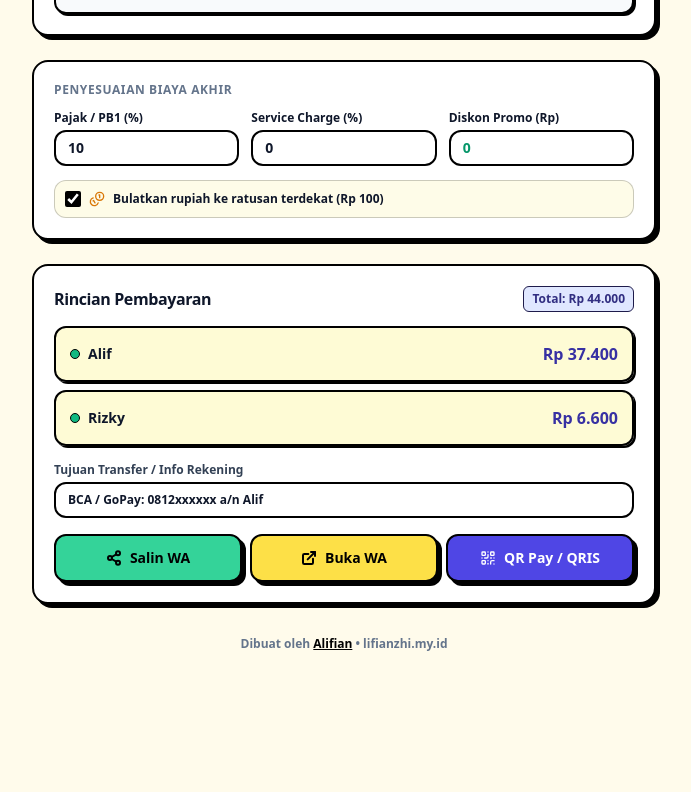
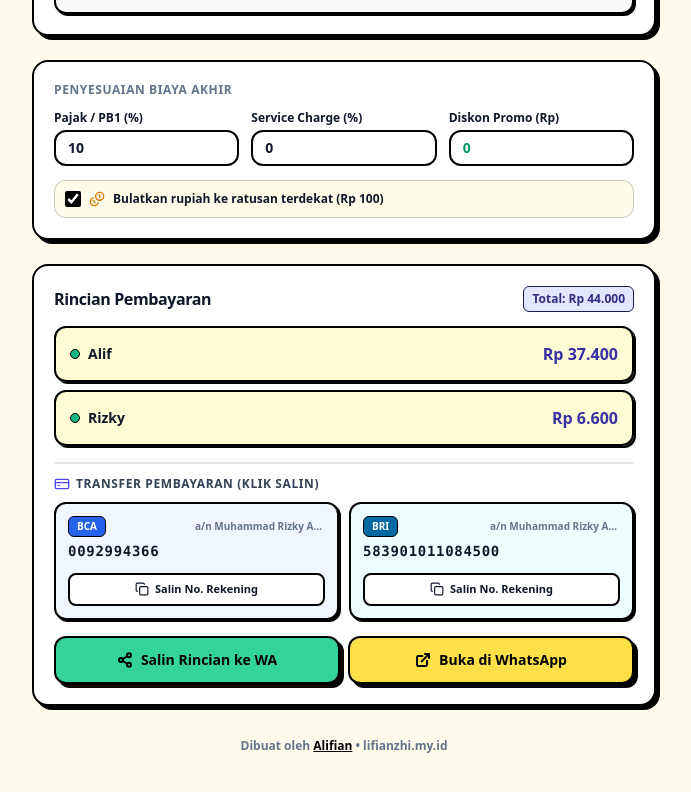
Before and after one commit to Alif-fiansyah/split-bill, a React (Vite) app: page / in a window 1280 px wide. Shown: the part 677-1469 px from the top of the page, without its empty margins (296-987 px from the left). Before the commit the page ends 1377 px from the top, so only its background shows below. Built offline with nearby package versions, Linux system fonts and the light colour scheme.

Commit message:
feat: add direct BCA and BRI transfer cards and remove qrcode

```diff
--- a/package.json
+++ b/package.json
@@ -11,7 +11,6 @@
   },
   "dependencies": {
     "lucide-react": "^1.48.0",
-    "qrcode.react": "^4.2.0",
     "react": "^19.2.8",
     "react-dom": "^19.2.8"
   },
--- a/src/App.jsx
+++ b/src/App.jsx
@@ -1,11 +1,18 @@
 import { useState, useEffect } from 'react';
 import {
   Plus, Trash2, Users, Receipt, Share2, Check,
-  ExternalLink, RotateCcw, Coins, QrCode, X
+  ExternalLink, RotateCcw, Coins, Copy, CreditCard
 } from 'lucide-react';
-import { QRCodeSVG } from 'qrcode.react';
 
 export default function App() {
+  // Rekening BCA & BRI
+  const bankAccounts = [
+    { id: 'bca', bank: 'BCA', number: '0092994366', holder: 'Muhammad Rizky Alifiansyah' },
+    { id: 'bri', bank: 'BRI', number: '583901011084500', holder: 'Muhammad Rizky Alifiansyah' }
+  ];
+
+  const [copiedBank, setCopiedBank] = useState(null);
+
   const [members, setMembers] = useState(() => {
     const saved = localStorage.getItem('sb_members');
     return saved ? JSON.parse(saved) : ['Alif', 'Rizky'];
@@ -28,9 +35,6 @@ export default function App() {
   const [discountAmount, setDiscountAmount] = useState(() => Number(localStorage.getItem('sb_discount')) || 0);
   const [roundUp, setRoundUp] = useState(true);
 
-  const [paymentInfo, setPaymentInfo] = useState(() => localStorage.getItem('sb_payment') || 'BCA / GoPay: 0812xxxxxx a/n Alif');
-  const [qrValue, setQrValue] = useState(() => localStorage.getItem('sb_qr') || '081234567890');
-  const [showQrModal, setShowQrModal] = useState(false);
   const [copied, setCopied] = useState(false);
 
   useEffect(() => {
@@ -39,9 +43,7 @@ export default function App() {
     localStorage.setItem('sb_tax', taxPercent.toString());
     localStorage.setItem('sb_service', servicePercent.toString());
     localStorage.setItem('sb_discount', discountAmount.toString());
-    localStorage.setItem('sb_payment', paymentInfo);
-    localStorage.setItem('sb_qr', qrValue);
-  }, [members, items, taxPercent, servicePercent, discountAmount, paymentInfo, qrValue]);
+  }, [members, items, taxPercent, servicePercent, discountAmount]);
 
   const handleAddMember = (e) => {
     e.preventDefault();
@@ -116,6 +118,12 @@ export default function App() {
     }
   };
 
+  const handleCopyNorek = (bankId, number) => {
+    navigator.clipboard.writeText(number);
+    setCopiedBank(bankId);
+    setTimeout(() => setCopiedBank(null), 2000);
+  };
+
   const subtotal = items.reduce((acc, item) => acc + (item.price * item.quantity), 0);
 
   const memberSubtotals = {};
@@ -159,10 +167,12 @@ export default function App() {
       '────────────────────────────',
       ...members.map(m => `👤 *${m}*: Rp ${(memberTotals[m] || 0).toLocaleString('id-ID')}`),
       '────────────────────────────',
-      `💰 *Total*: Rp ${Math.round(totalBill).toLocaleString('id-ID')}`,
-      paymentInfo ? `💳 *Transfer*: ${paymentInfo}` : '',
+      `💰 *Total Tagihan*: Rp ${Math.round(totalBill).toLocaleString('id-ID')}`,
       '',
-      '_Dihitung via lifianzhi.my.id_'
+      '💳 *Transfer Pembayaran ke:*',
+      ...bankAccounts.map(b => `• *${b.bank}*: ${b.number} (a/n ${b.holder})`),
+      '',
+      '_Dihitung via split.lifianzhi.my.id_'
     ];
     return lines.filter(Boolean).join('\n');
   };
@@ -203,7 +213,7 @@ export default function App() {
           </div>
         </header>
 
-        {/* Bagian 1: Peserta */}
+        {/* Bagian 1: Teman */}
         <section className="bg-white border-2 border-black shadow-neo p-4 sm:p-5 rounded-2xl mb-5 sm:mb-6">
           <h2 className="text-sm sm:text-base font-black flex items-center gap-2 mb-3 tracking-tight">
             <Users className="w-4 h-4 sm:w-5 sm:h-5 text-indigo-600 shrink-0" /> Siapa yang ikut patungan?
@@ -241,13 +251,10 @@ export default function App() {
                 </button>
               </span>
             ))}
-            {members.length === 0 && (
-              <p className="text-xs text-slate-400 font-bold italic py-1">Tambahkan minimal 1 nama di atas.</p>
-            )}
           </div>
         </section>
 
-        {/* Bagian 2: Daftar Item */}
+        {/* Bagian 2: Item Menu */}
         <section className="bg-white border-2 border-black shadow-neo p-4 sm:p-5 rounded-2xl mb-5 sm:mb-6">
           <h2 className="text-sm sm:text-base font-black mb-3 tracking-tight">Menu & Item Pesanan</h2>
 
@@ -356,7 +363,7 @@ export default function App() {
           </div>
         </section>
 
-        {/* Bagian 3: Pajak, Servis & Diskon */}
+        {/* Bagian 3: Biaya Akhir */}
         <section className="bg-white border-2 border-black shadow-neo p-4 sm:p-5 rounded-2xl mb-5 sm:mb-6">
           <h3 className="text-xs font-black uppercase tracking-wider text-slate-500 mb-3">Penyesuaian Biaya Akhir</h3>
           <div className="grid grid-cols-1 sm:grid-cols-3 gap-2.5 sm:gap-3 mb-3.5">
@@ -401,7 +408,7 @@ export default function App() {
           </label>
         </section>
 
-        {/* Bagian 4: Hasil & Tombol Aksi */}
+        {/* Bagian 4: Pembayaran & Opsi Transfer BCA & BRI */}
         <section className="bg-white border-2 border-black shadow-neo p-4 sm:p-5 rounded-2xl mb-6">
           <div className="flex justify-between items-center gap-2 mb-3.5">
             <h2 className="text-sm sm:text-base font-black tracking-tight">Rincian Pembayaran</h2>
@@ -427,89 +434,81 @@ export default function App() {
             ))}
           </div>
 
-          <div className="mb-4">
-            <label className="text-[11px] sm:text-xs font-bold block mb-1 text-slate-700">Tujuan Transfer / Info Rekening</label>
-            <input
-              type="text"
-              value={paymentInfo}
-              onChange={(e) => setPaymentInfo(e.target.value)}
-              className="w-full border-2 border-black px-3 py-2 rounded-xl text-xs font-bold focus:outline-none"
-              placeholder="Cth: BCA 12345678 a/n Kamu"
-            />
+          {/* Kartu Rekening BCA & BRI */}
+          <div className="mb-4 pt-3 border-t-2 border-black/10">
+            <h3 className="text-xs font-black uppercase tracking-wider text-slate-700 mb-2.5 flex items-center gap-1.5">
+              <CreditCard className="w-4 h-4 text-indigo-600" /> Transfer Pembayaran (Klik Salin)
+            </h3>
+
+            <div className="grid grid-cols-1 sm:grid-cols-2 gap-2.5">
+              {bankAccounts.map((account) => {
+                const isBca = account.bank === 'BCA';
+                const isCopied = copiedBank === account.id;
+
+                return (
+                  <div
+                    key={account.id}
+                    className={`border-2 border-black p-3 rounded-xl shadow-neo-sm flex flex-col justify-between ${
+                      isBca ? 'bg-blue-50' : 'bg-cyan-50'
+                    }`}
+                  >
+                    <div>
+                      <div className="flex justify-between items-center mb-1">
+                        <span className={`text-[10px] font-black px-2 py-0.5 rounded-md border border-black text-white ${
+                          isBca ? 'bg-blue-600' : 'bg-sky-700'
+                        }`}>
+                          {account.bank}
+                        </span>
+                        <span className="text-[10px] font-bold text-slate-500 truncate max-w-[130px]" title={account.holder}>
+                          a/n {account.holder}
+                        </span>
+                      </div>
+                      <p className="font-mono font-black text-sm text-slate-900 tracking-wider my-1">
+                        {account.number}
+                      </p>
+                    </div>
+
+                    <button
+                      type="button"
+                      onClick={() => handleCopyNorek(account.id, account.number)}
+                      className="mt-2 w-full bg-white hover:bg-slate-100 active:translate-y-0.5 border-2 border-black rounded-lg py-1.5 px-2 text-[11px] font-black flex items-center justify-center gap-1.5 transition"
+                    >
+                      {isCopied ? (
+                        <>
+                          <Check className="w-3.5 h-3.5 text-emerald-600 stroke-[3]" />
+                          <span className="text-emerald-700">Tersalin!</span>
+                        </>
+                      ) : (
+                        <>
+                          <Copy className="w-3.5 h-3.5" />
+                          <span>Salin No. Rekening</span>
+                        </>
+                      )}
+                    </button>
+                  </div>
+                );
+              })}
+            </div>
           </div>
 
-          <div className="grid grid-cols-1 sm:grid-cols-3 gap-2">
+          {/* Action Buttons */}
+          <div className="grid grid-cols-1 sm:grid-cols-2 gap-2">
             <button
               onClick={handleCopyWhatsApp}
               className="w-full bg-emerald-400 hover:bg-emerald-500 text-black border-2 border-black font-black py-2.5 sm:py-3 rounded-xl shadow-neo active:translate-x-0.5 active:translate-y-0.5 flex items-center justify-center gap-2 transition text-xs sm:text-sm"
             >
               {copied ? <Check className="w-4 h-4 stroke-[3]" /> : <Share2 className="w-4 h-4 stroke-[3]" />}
-              {copied ? 'Tersalin!' : 'Salin WA'}
+              {copied ? 'Tersalin!' : 'Salin Rincian ke WA'}
             </button>
 
             <button
               onClick={handleOpenWhatsApp}
               className="w-full bg-yellow-300 hover:bg-yellow-400 text-black border-2 border-black font-black py-2.5 sm:py-3 rounded-xl shadow-neo active:translate-x-0.5 active:translate-y-0.5 flex items-center justify-center gap-2 transition text-xs sm:text-sm"
             >
-              <ExternalLink className="w-4 h-4 stroke-[3]" /> Buka WA
-            </button>
-
-            <button
-              onClick={() => setShowQrModal(true)}
-              className="w-full bg-indigo-600 hover:bg-indigo-700 text-white border-2 border-black font-black py-2.5 sm:py-3 rounded-xl shadow-neo active:translate-x-0.5 active:translate-y-0.5 flex items-center justify-center gap-2 transition text-xs sm:text-sm"
-            >
-              <QrCode className="w-4 h-4" /> QR Pay / QRIS
+              <ExternalLink className="w-4 h-4 stroke-[3]" /> Buka di WhatsApp
             </button>
           </div>
         </section>
-
-        {/* Modal QRIS Mobile-Friendly */}
-        {showQrModal && (
-          <div className="fixed inset-0 bg-black/60 backdrop-blur-sm z-50 flex items-center justify-center p-3.5 sm:p-4">
-            <div className="bg-white border-3 border-black shadow-neo rounded-2xl p-4 sm:p-6 max-w-sm w-full relative">
-              <button
-                onClick={() => setShowQrModal(false)}
-                className="absolute top-3 right-3 sm:top-4 sm:right-4 p-1.5 border-2 border-black rounded-lg hover:bg-red-100 transition"
-              >
-                <X className="w-4 h-4" />
-              </button>
-              <h3 className="font-black text-base sm:text-lg mb-1 flex items-center gap-2">
-                <QrCode className="w-5 h-5" /> Scan untuk Bayar
-              </h3>
-              <p className="text-[11px] sm:text-xs text-slate-500 font-semibold mb-3">
-                Arahkan aplikasi e-wallet atau mobile banking ke kode QR ini:
-              </p>
-
-              <div className="bg-amber-100/60 border-2 border-black p-3 rounded-xl flex items-center justify-center mb-3">
-                <QRCodeSVG
-                  value={qrValue}
-                  size={160}
-                  level="H"
-                  includeMargin={true}
-                />
-              </div>
-
-              <div className="mb-2">
-                <label className="text-[10px] font-black uppercase text-slate-500 block mb-1">
-                  Data QR / Nomor HP / String QRIS:
-                </label>
-                <input
-                  type="text"
-                  value={qrValue}
-                  onChange={(e) => setQrValue(e.target.value)}
-                  className="w-full border-2 border-black px-2.5 py-1.5 rounded-lg text-xs font-bold"
-                  placeholder="081234567890"
-                />
-              </div>
-              <button
-                onClick={() => setShowQrModal(false)}
-                className="w-full mt-2 bg-black text-white font-black py-2 rounded-xl text-xs"
-              >
-                Tutup
-              </button>
-            </div>
-          </div>
-        )}
 
         <footer className="text-center text-[11px] sm:text-xs font-bold text-slate-500 pt-2 pb-4">
           Dibuat oleh <a href="https://lifianzhi.my.id" target="_blank" rel="noreferrer" className="underline text-black">Alifian</a> • lifianzhi.my.id
```
Also changed, not shown: 1 other file (tests, documents, lock files or other folders).
